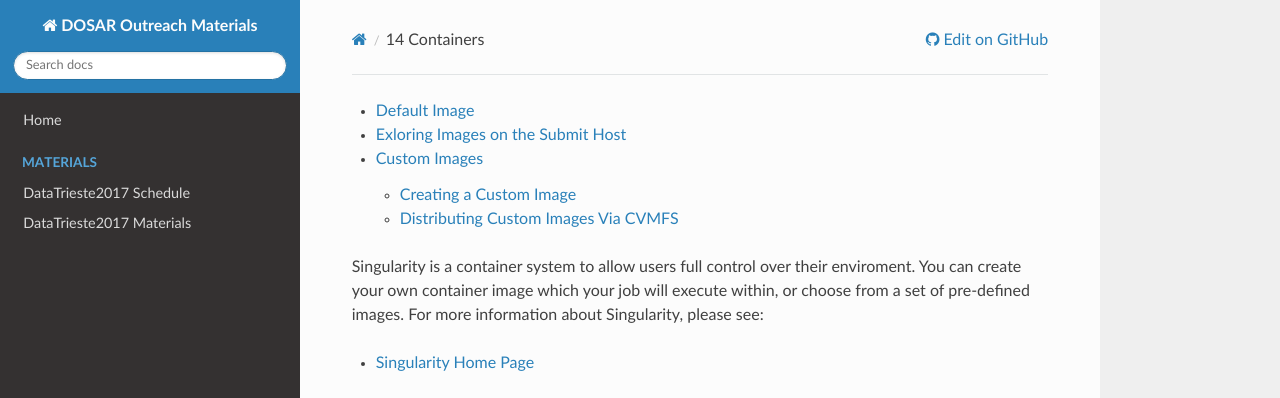
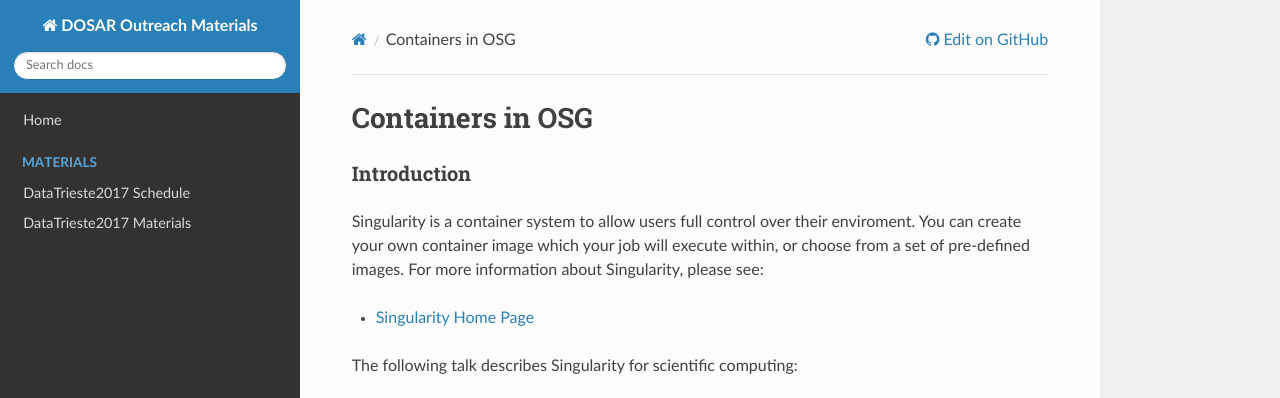
Before and after one commit to opensciencegrid/dosar, an MkDocs documentation site: the page built from docs/Materials/14-Containers.md, in a window 1280 px wide and 900 px high, cut to the strip 0-398 px from the top of the window. Built offline with MkDocs 1.6.1, drawn with Linux system fonts in a browser that asks for light colours; nearby versions of some CDN libraries; old or Windows-style settings are respelled for this version of MkDocs.

Commit message:
Update 14-Containers.md

```diff
--- a/docs/Materials/14-Containers.md
+++ b/docs/Materials/14-Containers.md
@@ -1,8 +1,6 @@
-[title]: - "Singularity Containers"
+# Containers in OSG
 
-[TOC]
-
-
+### Introduction
 Singularity is a container system to allow users full control over their enviroment. You
 can create your own container image which your job will execute within, or choose from
 a set of pre-defined images. For more information about Singularity, please see:
@@ -14,14 +12,11 @@
 
 <iframe width="560" height="315" src="//www.youtube.com/embed/DA87Ba2dpNM" frameborder="0" allowfullscreen></iframe>
 
-
-
 Derek Weitzel wrote a blog post about Singularity on OSG, which provides a good
 introduction on how to create images and run them, but does not cover all the
 functionality described further down:
 
   * [Singularity on the OSG](https://djw8605.github.io/2017/01/12/singularity-on-the-osg/)
-
 
 ## Default Image
 
```
